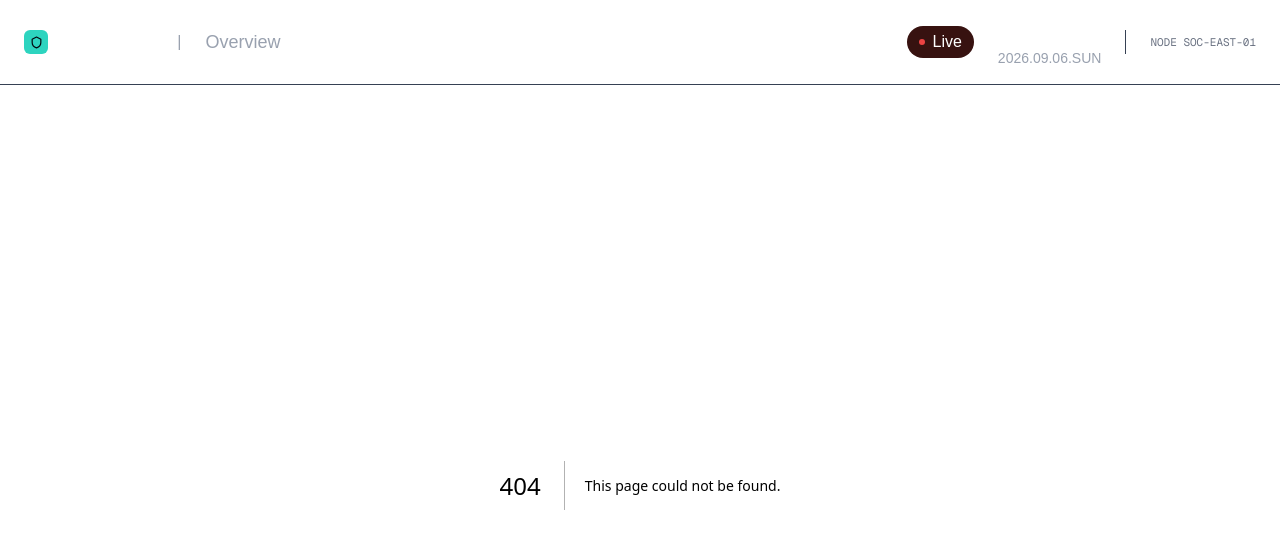
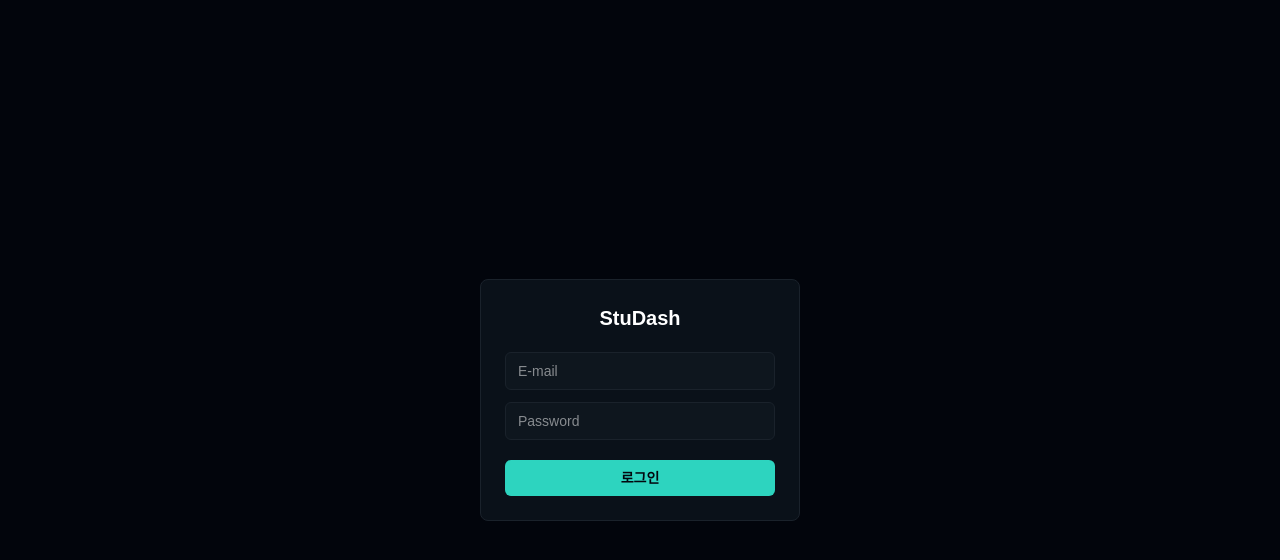
Before and after one commit to JuHyeon-S/StuDash, a Next.js app: page /login in a window 1280 px wide. Before the commit this address had no page. Shown: the top 560 px of the page. Built offline with nearby package versions, Linux system fonts and the light colour scheme.

Commit message:
- 로그인 페이지 추가

```diff
--- a/app/Topbar.tsx
+++ b/app/Topbar.tsx
@@ -18,7 +18,7 @@ function getDate(): { time: string; date: string } {
   };
 }
 
-export default function Topbar() {
+export default function Topbar({ liveBadge = false }: { liveBadge?: boolean }) {
   const [date, setDate] = useState(getDate());
 
   useEffect(() => {
@@ -53,10 +53,12 @@ export default function Topbar() {
         <div className="text-lg text-gray-400">Overview</div>
       </div>
       <div className="flex items-center gap-6">
-        <div className="liveCheck text-white px-3 py-1 rounded-full flex items-center space-x-2">
-          <span className="dot"></span>
-          <span>Live</span>
-        </div>
+        {liveBadge && (
+          <div className="liveCheck text-white px-3 py-1 rounded-full flex items-center space-x-2">
+            <span className="dot"></span>
+            <span>Live</span>
+          </div>
+        )}
         <div className="text-right">
           <div className="text-2xl font-bold" suppressHydrationWarning>
             {date.time}
--- /dev/null
+++ b/app/dashboard/layout.tsx
@@ -0,0 +1,10 @@
+import Topbar from "../Topbar";
+
+export default function RootLayout({ children }: LayoutProps<"/">) {
+  return (
+    <>
+      <Topbar liveBadge />
+      {children}
+    </>
+  );
+}
--- a/app/layout.tsx
+++ b/app/layout.tsx
@@ -19,13 +19,14 @@ export const metadata: Metadata = {
 };
 
 export default function RootLayout({ children }: LayoutProps<"/">) {
+  const loginCheck = false;
   return (
     <html
       lang="en"
       className={`${geistSans.variable} ${geistMono.variable} h-full antialiased`}
     >
       <body className="min-h-full flex flex-col">
-        <Topbar />
+        {/* <Topbar /> */}
         {children}
       </body>
     </html>
--- /dev/null
+++ b/app/login/layout.tsx
@@ -0,0 +1,3 @@
+export default function RootLayout({ children }: LayoutProps<"/">) {
+  return <>{children}</>;
+}
--- /dev/null
+++ b/app/login/page.tsx
@@ -0,0 +1,67 @@
+"use client";
+import { useState, type FormEvent } from "react";
+import { useRouter } from "next/navigation";
+import Panel from "../components/Panel";
+
+export default function LoginPage() {
+  const [userId, setUserId] = useState("");
+  const [password, setPassword] = useState("");
+  const [error, setError] = useState("");
+
+  const router = useRouter();
+
+  function handleSubmit(e: FormEvent) {
+    e.preventDefault();
+
+    if (!userId || !password) {
+      setError("이메일과 비밀번호를 모두 입력해주세요.");
+      return;
+    }
+    if (!userId.includes("@")) {
+      setError("올바른 이메일 형식이 아니에요.");
+      return;
+    }
+
+    setError("");
+    router.push("/dashboard");
+  }
+
+  return (
+    <div className="flex items-center justify-center min-h-screen bg-[oklch(11.5%_0.02_250)]">
+      <Panel className="flex flex-col gap-5 w-80 p-6">
+        <div className="text-center">
+          <h1 className="text-xl font-bold text-white">StuDash</h1>
+        </div>
+        <div>
+          <form onSubmit={handleSubmit} className="flex flex-col gap-3">
+            <input
+              type="email"
+              placeholder="E-mail"
+              onChange={(e) => {
+                e.preventDefault();
+                setUserId(e.target.value);
+              }}
+              className="bg-panel-border/30 border border-panel-border rounded-md px-3 py-2 text-sm text-white outline-none focus:border-accent"
+            ></input>
+            <input
+              type="password"
+              placeholder="Password"
+              onChange={(e) => {
+                e.preventDefault();
+                setPassword(e.target.value);
+              }}
+              className="bg-panel-border/30 border border-panel-border rounded-md px-3 py-2 text-sm text-white outline-none focus:border-accent"
+            ></input>
+            {error && <p className="text-xs text-danger">{error}</p>}
+            <button
+              type="submit"
+              className="bg-accent text-[oklch(13%_0.02_250)] font-semibold text-sm rounded-md py-2 mt-2"
+            >
+              로그인
+            </button>
+          </form>
+        </div>
+      </Panel>
+    </div>
+  );
+}
```
Also changed, not shown: 1 other file (tests, documents, lock files or other folders).
